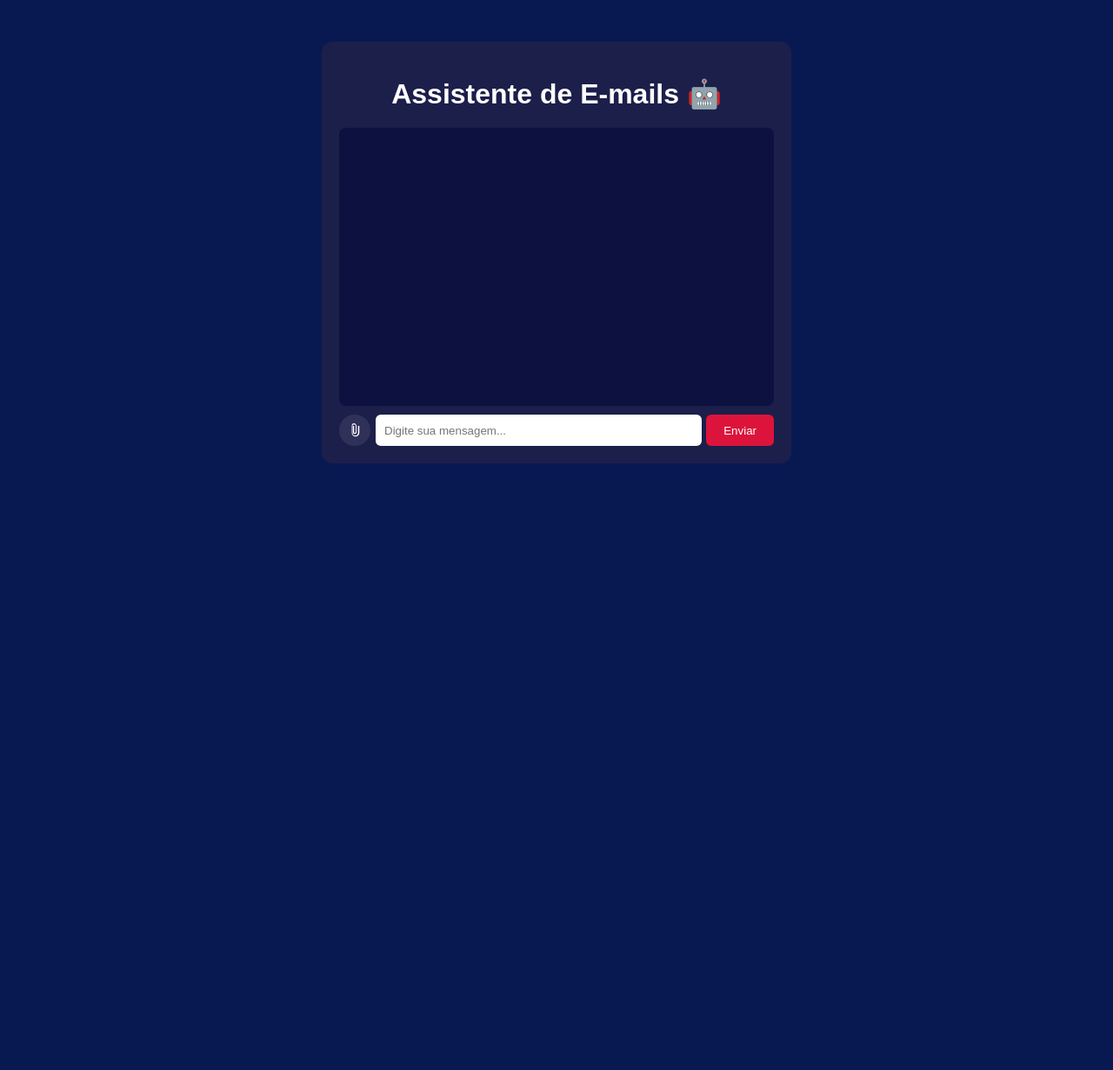
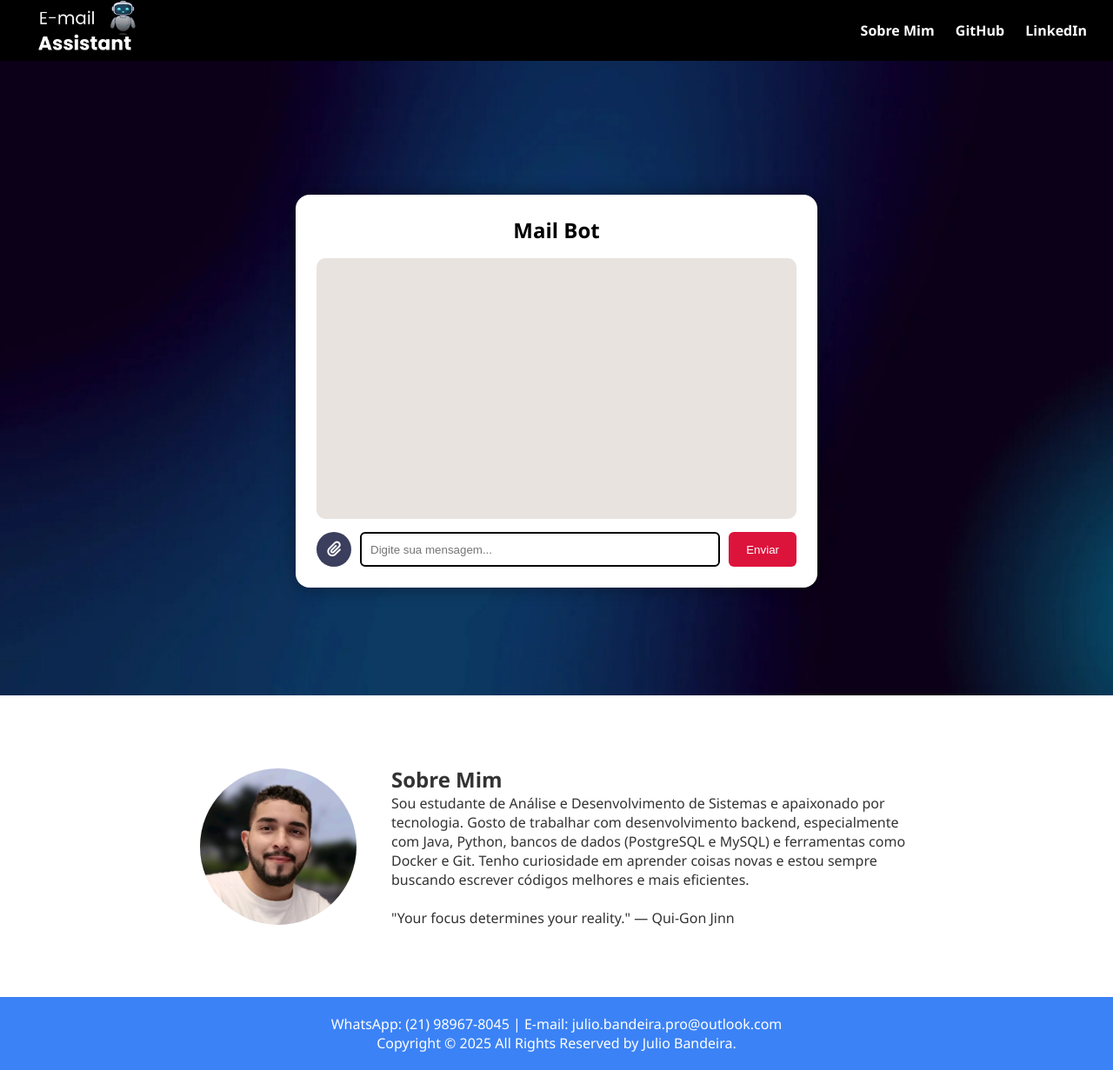
Before and after one commit to JulioCBandeira/projeto-email-ai, a Flask app: page / in a window 1280 px wide. Shown: the whole page at 87% size. Before the commit the page ends 533 px from the top, so only its background shows below. Run offline with Flask 3, Linux system fonts and the light colour scheme.

Commit message:
E-mail Assistant V1

```diff
--- a/app.py
+++ b/app.py
@@ -4,6 +4,8 @@ from werkzeug.utils import secure_filename
 from huggingface_hub import InferenceClient
 import os
 import PyPDF2
+import unicodedata
+import re
 
 # Carregar variáveis de ambiente
 load_dotenv()
@@ -21,27 +23,38 @@ client = InferenceClient(
 
 MODEL_NAME = "google/gemma-2-2b-it"
 
+def limpar_texto(texto):
+    # Remover caracteres especiais e normalizar a acentuação
+    texto = unicodedata.normalize('NFKD', texto).encode('ASCII', 'ignore').decode('ASCII')
+    texto = re.sub(r'\s+', ' ', texto)  # Remove múltiplos espaços
+    return texto.strip()
+
 def get_huggingface_response(message):
+    # Limpeza do texto
+    message = limpar_texto(message)
+
     prompt = f"""
-Classifique o seguinte e-mail como PRODUTIVO ou IMPRODUTIVO e, se for PRODUTIVO, gere uma resposta breve e formal.
+    Classifique o seguinte e-mail como PRODUTIVO ou IMPRODUTIVO. Se for PRODUTIVO, gere uma resposta breve e formal. Se for IMPRODUTIVO, informe que não é necessária uma resposta.
 
-Exemplos:
-E-mail: "Gostaria de saber os horários disponíveis para marcar uma reunião."
-Categoria: PRODUTIVO
-Resposta: Agradecemos seu contato. Estamos disponíveis na próxima semana nos dias 24 e 25 às 10h.
+    Exemplos:
+    E-mail: "Gostaria de saber os horários disponíveis para marcar uma reunião."
+    Categoria: PRODUTIVO
+    Resposta: Agradecemos seu contato. Estamos disponíveis na próxima semana nos dias 24 e 25 às 10h.
 
-E-mail: "Feliz natal"
-Categoria: IMPRODUTIVO
-Resposta: Nenhuma necessária
+    E-mail: "Feliz natal"
+    Categoria: IMPRODUTIVO
+    Resposta: Nenhuma necessária
 
-Agora, analise este e-mail:
-\"\"\"{message}\"\"\"
+    Agora, analise este e-mail:
+    "{message}"
 
-Retorne no seguinte formato:
-Categoria: <PRODUTIVO ou IMPRODUTIVO>
-Resposta: <resposta gerada ou "Nenhuma necessária">
-"""
+    Responda no seguinte formato:
+    Categoria: <PRODUTIVO ou IMPRODUTIVO>
+    Resposta: <resposta gerada ou "Nenhuma necessária">
+    """
+
     try:
+        # Chama o modelo da HuggingFace
         completion = client.chat.completions.create(
             model=MODEL_NAME,
             messages=[{"role": "user", "content": prompt}]
@@ -51,6 +64,7 @@ Resposta: <resposta gerada ou "Nenhuma necessária">
         categoria = "Não identificada"
         resposta = ""
 
+        # Extrair Categoria e Resposta do texto retornado
         for line in response_text.splitlines():
             if "Categoria:" in line:
                 categoria = line.replace("Categoria:", "").strip()
@@ -66,11 +80,9 @@ Resposta: <resposta gerada ou "Nenhuma necessária">
     except Exception as e:
         return {"error": str(e)}
 
-
 @app.route("/")
 def index():
     return render_template("index.html")
-
 
 @app.route("/chat", methods=["POST"])
 def chat():
@@ -81,7 +93,6 @@ def chat():
         return jsonify({"error": result["error"]})
 
     return jsonify({"reply": result["generated_text"]})
-
 
 @app.route("/upload", methods=["POST"])
 def upload_file():
@@ -109,6 +120,9 @@ def upload_file():
     except Exception as e:
         return jsonify({"error": f"Erro ao ler o arquivo: {str(e)}"})
 
+    # Limpeza do texto extraído
+    text_content = limpar_texto(text_content)
+
     result = get_huggingface_response(text_content)
 
     if "error" in result:
@@ -116,6 +130,5 @@ def upload_file():
 
     return jsonify({"reply": f"<strong>Arquivo enviado:</strong> {filename}<br>" + result["generated_text"]})
 
-
 if __name__ == "__main__":
-    app.run()
+    app.run(debug=True)
--- a/static/style.css
+++ b/static/style.css
@@ -1,85 +1,208 @@
+/* Reset */
+* {
+  box-sizing: border-box;
+  margin: 0;
+  padding: 0;
+}
+
+html, body {
+  height: 100%;
+}
+
 body {
-  font-family: Arial, sans-serif;
-  background-color: #081952;
+  font-family: 'Segoe UI', Tahoma, Geneva, Verdana, sans-serif;
+  color: #333;
+  background-color: #f0f0f0;
+  display: flex;
+  flex-direction: column;
+}
+
+main {
+  flex: 1;
+}
+
+/* Navbar */
+.navbar {
+  position: fixed;
+  top: 0;
+  width: 100%;
+  background: black;
   color: white;
   display: flex;
-  justify-content: center;
-  padding-top: 40px;
+  justify-content: space-between;
+  align-items: center;
+  height: 70px;
+  padding: 0 30px;
+  z-index: 999;
 }
 
-.chat-window {
-  width: 500px;
-  background-color: #1c1f4a;
-  border-radius: 12px;
+.navbar-logo img {
+  height: 70px;
+}
+
+.navbar-links a {
+  color: white;
+  font-weight: bold;
+  margin-left: 20px;
+  text-decoration: none;
+}
+
+.navbar-links a:hover {
+  color: #f5a623;
+}
+
+/* Hero com fundo parallax */
+.hero-section {
+  position: relative;
+  background-image: url("/static/images/background.jpeg");
+  background-size: cover;
+  background-attachment: fixed;
+  background-position: center;
+  height: 100vh;
+  display: flex;
+  justify-content: center;
+  align-items: center;
+  padding-top: 100px;
+  box-sizing: border-box;
+}
+
+/* Chatbot */
+.chatbot-container {
+  width: 600px;
+  max-width: 90vw;
+  max-height: 80vh;
+  background-color: #ffffff;
+  border-radius: 16px;
+  box-shadow: 0 0 20px rgba(0,0,0,0.4);
+  padding: 1.5rem;
+  z-index: 10;
+  overflow: hidden;
+  display: flex;
+  flex-direction: column;
+  justify-content: space-between;
+}
+
+.chat-box {
+  height: 300px;
+  overflow-y: auto;
+  background: #e8e3df;
+  padding: 15px;
+  border-radius: 10px;
+  margin-bottom: 15px;
+}
+
+ .hero-section .chatbot-title {
+  text-align: center;
+  font-size: 1.5rem;
+  font-weight: bold;
+  color: black;
+  margin-bottom: 1rem;
+}
+
+.message {
+  display: flex;
+  align-items: center; /* Alinha ícone e texto verticalmente */
+  margin-bottom: 10px;
+}
+
+.avatar {
+  color: black;  /* Deixa o ícone branco */
+  margin: 0 10px; /* Espaçamento lateral entre ícone e texto */
+  font-size: 20px; /* Ajuste de tamanho opcional */
+}
+
+.user-message {
+  flex-direction: row-reverse;
+}
+
+.ai-message .message-text {
+  background: #c5a880;
+  color: #fff;
+  border-radius: 15px;
+  padding: 10px;
+}
+
+.user-message .message-text {
+  background: #1e90ff;
+  color: white;
+  border-radius: 15px;
+  padding: 10px;
+}
+
+.chat-input-area {
+  display: flex;
+  gap: 10px;
+}
+
+.chat-input-area input[type="text"] {
+  flex: 1;
+  padding: 10px;
+   border-radius: 6px;
+  border: 2px solid black;
+}
+
+.chat-input-area button {
+  background: crimson;
+  color: white;
+  border: none;
+  padding: 10px 20px;
+  border-radius: 6px;
+  cursor: pointer;
+}
+
+.chat-input-area button.attach-btn {
+  width: 40px;           /* Tamanho do botão */
+  height: 40px;
+  border-radius: 50%;   /* Deixa circular */
+  background: #3b3e5c; /* Cinza escuro, pode ajustar */
+  border: none;
+  display: flex;
+  justify-content: center;
+  align-items: center;
+  cursor: pointer;
+  color: white;         /* Ícone branco */
+  font-size: 18px;      /* Tamanho do ícone */
+}
+
+
+/* Sobre Mim */
+.about-section {
+  display: flex;
+  align-items: center;
+  justify-content: center;
+  padding: 80px 20px;
+  background: white;
+  color: #333;
+}
+
+.profile-pic {
+  width: 180px;
+  height: 180px;
+  border-radius: 50%;
+  object-fit: cover;
+  margin-right: 40px;
+}
+
+.about-text {
+  max-width: 600px;
+}
+
+/* Footer */
+.footer {
+  background-color: #3b82f6;
+  color: white;
+  text-align: center;
   padding: 20px;
 }
 
-h1 {
-  text-align: center;
-  margin-bottom: 20px;
+.file-preview {
+  display: none;  /* Oculto por padrão */
+  margin-top: 8px;
+  font-size: 14px;
+  color: #fff;
+  background: #3b3e5c;
+  padding: 5px 10px;
+  border-radius: 8px;
+  max-width: 100%;
+  word-break: break-word;
 }
-
-#chat-box {
-  height: 300px;
-  overflow-y: scroll;
-  background: #0d1140;
-  padding: 10px;
-  border-radius: 8px;
-  margin-bottom: 10px;
-}
-
-.user-message {
-  background: #1e90ff;
-  padding: 10px;
-  margin: 5px;
-  border-radius: 10px;
-  text-align: right;
-}
-
-.ai-message {
-  background: #ff45ec;
-  padding: 10px;
-  margin: 5px;
-  border-radius: 10px;
-  text-align: left;
-}
-
-.input-area {
-  display: flex;
-}
-
-#user-input {
-  flex: 1;
-  padding: 10px;
-  border-radius: 6px;
-  border: none;
-}
-
-button {
-  padding: 10px 20px;
-  background: crimson;
-  color: white;
-  border: none;
-  border-radius: 6px;
-  margin-left: 5px;
-  cursor: pointer;
-}
-
-.file-icon-btn {
-  display: flex;
-  align-items: center;
-  justify-content: center;
-  width: 36px;
-  height: 36px;
-  background-color: #ffffff15;
-  border-radius: 50%;
-  font-size: 18px;
-  color: white;
-  cursor: pointer;
-  margin-right: 6px;
-  transition: background-color 0.2s ease;
-}
-
-.file-icon-btn:hover {
-  background-color: #ffffff30;
-}
--- a/templates/index.html
+++ b/templates/index.html
@@ -1,34 +1,97 @@
 <!DOCTYPE html>
-<html lang="en">
+<html lang="pt-br">
 <head>
   <meta charset="UTF-8" />
+  <meta name="viewport" content="width=device-width, initial-scale=1.0" />
   <title>Assistente de E-mails Inteligente</title>
   <link rel="stylesheet" href="/static/style.css" />
   <link rel="stylesheet" href="https://cdnjs.cloudflare.com/ajax/libs/font-awesome/6.5.0/css/all.min.css" />
 </head>
 <body>
-  <div class="chat-window">
-    <h1>Assistente de E-mails 🤖</h1>
-    <div id="chat-box"></div>
-    <div class="input-area">
-      <label for="file-input" class="file-icon-btn" title="Anexar arquivo">
-        <svg xmlns="http://www.w3.org/2000/svg" width="20" height="20" fill="white" viewBox="0 0 24 24">
-          <path d="M16.5 6.1v9.4c0 2.1-1.7 3.8-3.8 3.8S8.9 17.6 8.9 15.5V6.1c0-1.2 1-2.2 2.2-2.2s2.2 1 2.2 2.2v8.6c0 .6-.5 1.1-1.1 1.1s-1.1-.5-1.1-1.1V6.1H9.5v8.6c0 1.4 1.1 2.5 2.5 2.5s2.5-1.1 2.5-2.5V6.1c0-2.1-1.7-3.8-3.8-3.8S7.9 4 7.9 6.1v9.4c0 2.9 2.3 5.2 5.2 5.2s5.2-2.3 5.2-5.2V6.1h-1.8z"/>
-        </svg>
-      </label>
-      <input type="file" id="file-input" accept=".txt,.pdf" style="display: none;" />
-      <input type="text" id="user-input" placeholder="Digite sua mensagem..." />
-      <button onclick="sendMessage()">Enviar</button>
+
+  <!-- Menu Superior -->
+  <nav class="navbar">
+    <div class="navbar-logo">
+      <img src="/static/images/Design sem nome.png" alt="Logo" />
     </div>
-  </div>
+    <div class="navbar-links">
+      <a href="#sobre-mim">Sobre Mim</a>
+      <a href="https://github.com/JulioCBandeira" target="_blank">GitHub</a>
+      <a href="https://www.linkedin.com/in/julio-bandeira-50a0371b9/" target="_blank">LinkedIn</a>
+    </div>
+  </nav>
 
-  <script>
+  <main>
+    <!-- Seção com fundo parallax -->
+    <section class="hero-section">
+      <div class="chatbot-container">
+        <h2 class="chatbot-title">Mail Bot</h2>
+        <div class="chat-box" id="chat-box">
+          <!-- mensagens vão aqui -->
+        </div>
+        <form class="chat-input-area" id="chat-form">
+          <input type="file" id="file-input" hidden />
+          <button type="button" class="attach-btn" onclick="document.getElementById('file-input').click()">
+            <i class="fas fa-paperclip"></i>
+          </button>
+          <input type="text" id="user-input" placeholder="Digite sua mensagem..." />
+          <button type="submit">Enviar</button>
+        </form>
+        <div id="file-preview" class="file-preview"></div>
+      </div>
+    </section>
+
+    <!-- Seção Sobre Mim -->
+    <section id="sobre-mim" class="about-section">
+      <img src="/static/images/perfil.jpg" class="profile-pic" />
+      <div class="about-text">
+        <h2>Sobre Mim</h2>
+        <p>Sou estudante de Análise e Desenvolvimento de Sistemas e apaixonado por tecnologia.
+          Gosto de trabalhar com desenvolvimento backend, especialmente com Java, Python, bancos de dados (PostgreSQL e MySQL) e ferramentas como Docker e Git.
+          Tenho curiosidade em aprender coisas novas e estou sempre buscando escrever códigos melhores e mais eficientes.</p> <br>
+        <p>"Your focus determines your reality." — Qui-Gon Jinn</p>
+      </div>
+    </section>
+  </main>
+
+  <!-- Rodapé -->
+  <footer class="footer">
+    <div>
+      <p>WhatsApp: (21) 98967-8045 | E-mail: julio.bandeira.pro@outlook.com</p>
+    </div>
+    <div>
+      <p>Copyright © 2025 All Rights Reserved by Julio Bandeira.</p>
+    </div>
+  </footer>
+
+<script>
+  document.addEventListener("DOMContentLoaded", () => {
+    const form = document.getElementById("chat-form");
+    const fileInput = document.getElementById("file-input");
+    const filePreview = document.getElementById("file-preview");
+
+    form.addEventListener("submit", async (e) => {
+      e.preventDefault();
+      await sendMessage();
+    });
+
+    fileInput.addEventListener("change", () => {
+      if (fileInput.files.length > 0) {
+        filePreview.style.display = "inline-block";
+        filePreview.textContent = `Arquivo: ${fileInput.files[0].name}`;
+      } else {
+        filePreview.style.display = "none";
+        filePreview.textContent = "";
+      }
+    });
+  });
+
   async function sendMessage() {
     const input = document.getElementById("user-input");
     const fileInput = document.getElementById("file-input");
+    const filePreview = document.getElementById("file-preview");
     const chatBox = document.getElementById("chat-box");
 
-    // Se houver arquivo, priorize-o
     if (fileInput.files.length > 0) {
       const file = fileInput.files[0];
       const formData = new FormData();
@@ -53,14 +116,14 @@
             <div class="message-text">${data.reply}</div>
           </div>`;
       } else {
-        chatBox.innerHTML += `<div class="ai-message error">Erro: ${data.error}</div>`;
+        chatBox.innerHTML += `<div class="message ai-message"><div class="message-text">Erro: ${data.error}</div></div>`;
       }
 
-      fileInput.value = ""; // limpa o input de arquivo
-    }
+      fileInput.value = "";
+      filePreview.style.display = "none";
+      filePreview.textContent = "";
 
-    // Caso contrário, texto digitado
-    else if (input.value.trim() !== "") {
+    } else if (input.value.trim() !== "") {
       const message = input.value.trim();
       chatBox.innerHTML += `
         <div class="message user-message">
@@ -83,13 +146,13 @@
             <div class="message-text">${data.reply}</div>
           </div>`;
       } else {
-        chatBox.innerHTML += `<div class="ai-message error">Erro: ${data.error}</div>`;
+        chatBox.innerHTML += `<div class="message ai-message"><div class="message-text">Erro: ${data.error}</div></div>`;
       }
     }
 
     chatBox.scrollTop = chatBox.scrollHeight;
   }
-  </script>
+</script>
 
 </body>
 </html>
```
Also changed, not shown: script.js (added, +54 -0 lines), static/images/Design sem nome.png (added), static/images/Logo.png (added), static/images/background.jpeg (added), static/images/logo-menu.png (added), static/images/perfil.jpg (added), 3 other files.
